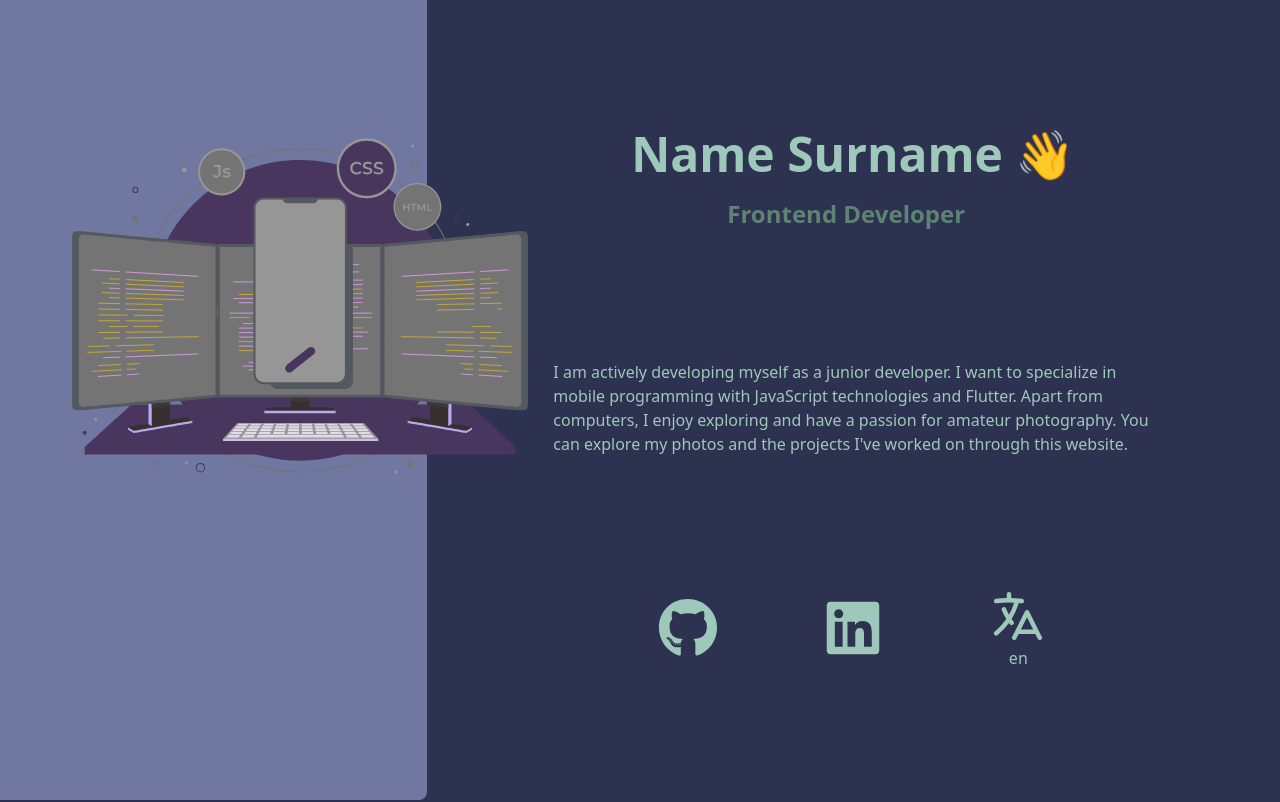
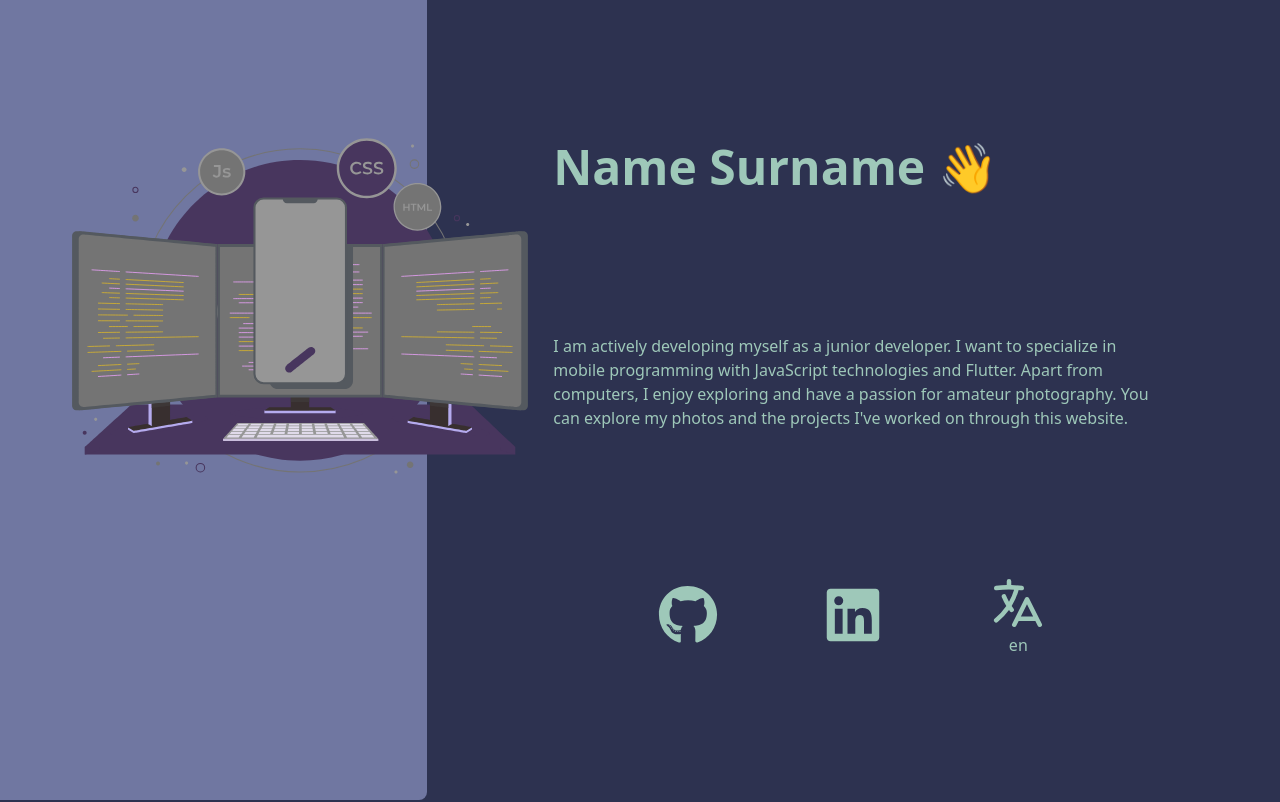
Before and after one commit to ensarsnr/Portfilo_site, a React (Create React App) app: page / in a window 1280 px wide. Shown: the top 802 px of the page. Built offline with nearby package versions, Linux system fonts and the light colour scheme.

Commit message:
Deleted TitleWriter component

```diff
--- a/src/components/home/Title.js
+++ b/src/components/home/Title.js
@@ -4,12 +4,7 @@
 function Title() {
   return (
     <div>
-      <h1 className="text-5xl font-bold text-center">Name Surname 👋</h1>
-      <div>
-        <h1 className="text-2xl font-bold mt-5 text-[#5C8374] text-center">
-          <TitleWriter />
-        </h1>
-      </div>
+      <h1 className="text-5xl font-bold text-start">Name Surname 👋</h1>
     </div>
   );
 }
```
